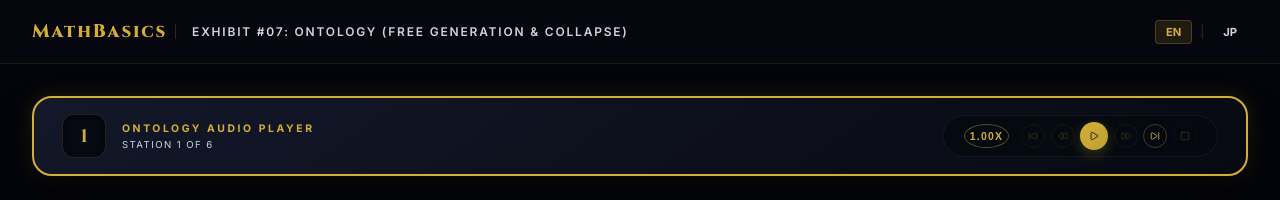
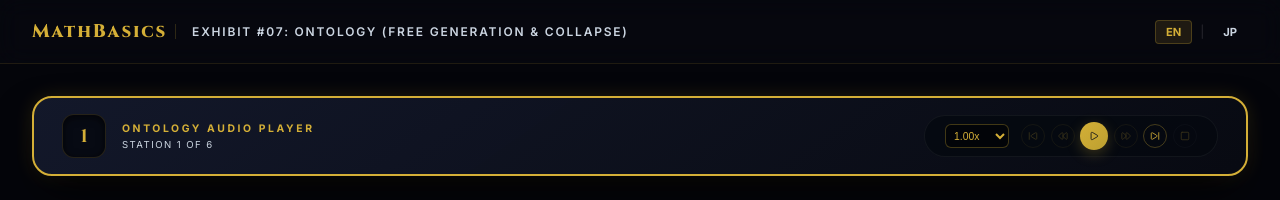
Before and after one commit to tng-coop/math, a React (Vite) app: page / in a window 1280 px wide. Shown: the top 200 px of the page. Built offline with nearby package versions, Linux system fonts and the light colour scheme.

Commit message:
feat: change play speed selection interface from cycle toggle to select menu

```diff
--- a/src/components/AdjunctionVisualizer.tsx
+++ b/src/components/AdjunctionVisualizer.tsx
@@ -223,11 +223,6 @@ export default function AdjunctionVisualizer({ language }: { language: 'en' | 'j
     startSpeech(activeSpeechText, targetWord.start);
   };
 
-  const cycleSpeed = () => {
-    const speeds = [1.0, 1.25, 1.5, 2.0];
-    const nextIdx = (speeds.indexOf(speedMultiplier) + 1) % speeds.length;
-    setSpeedMultiplier(speeds[nextIdx]);
-  };
 
   const addElement = () => {
     const labels = currentStop === 2
@@ -510,22 +505,29 @@ export default function AdjunctionVisualizer({ language }: { language: 'en' | 'j
             </select>
           )}
 
-          {/* Speed Selector Pill */}
-          <button
-            onClick={cycleSpeed}
-            className="btn btn-outline"
+          {/* Speed Selector Menu */}
+          <select
+            value={speedMultiplier.toString()}
+            onChange={(e) => setSpeedMultiplier(parseFloat(e.target.value))}
+            className="input-text"
             style={{
+              width: '64px',
               fontSize: '0.65rem',
-              padding: '2px 8px',
+              padding: '2px 4px',
               height: '24px',
-              borderColor: 'rgba(212, 175, 55, 0.4)',
+              background: 'rgba(0,0,0,0.5)',
+              border: '1px solid rgba(212,175,55,0.3)',
               color: 'var(--primary)',
-              minWidth: '45px'
+              cursor: 'pointer',
+              borderRadius: '6px'
             }}
             title={language === 'en' ? 'Playback Speed' : '再生速度'}
           >
-            {speedMultiplier.toFixed(2)}x
-          </button>
+            <option value="1" style={{ background: '#0b0f19', color: '#fff' }}>1.00x</option>
+            <option value="1.25" style={{ background: '#0b0f19', color: '#fff' }}>1.25x</option>
+            <option value="1.5" style={{ background: '#0b0f19', color: '#fff' }}>1.50x</option>
+            <option value="2" style={{ background: '#0b0f19', color: '#fff' }}>2.00x</option>
+          </select>
 
           {/* Player controls */}
           <div style={{ display: 'flex', alignItems: 'center', gap: '0.35rem' }}>
```
